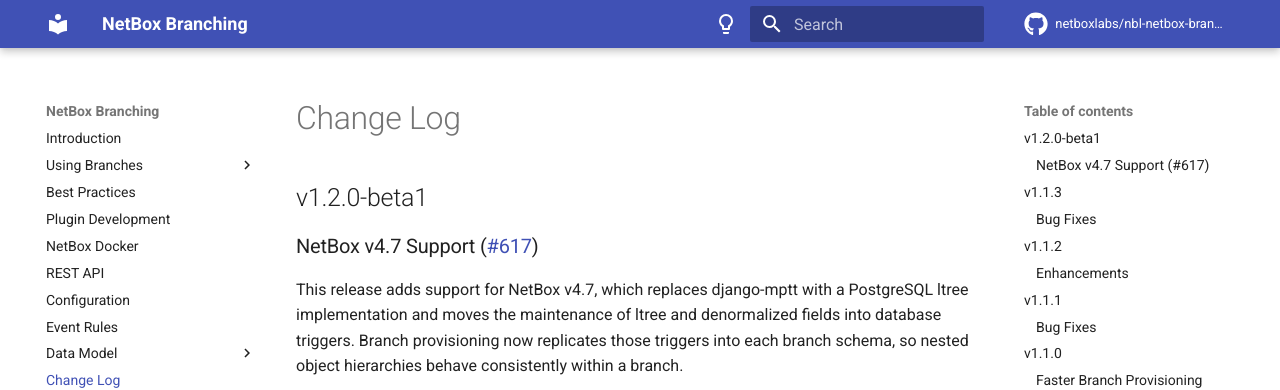
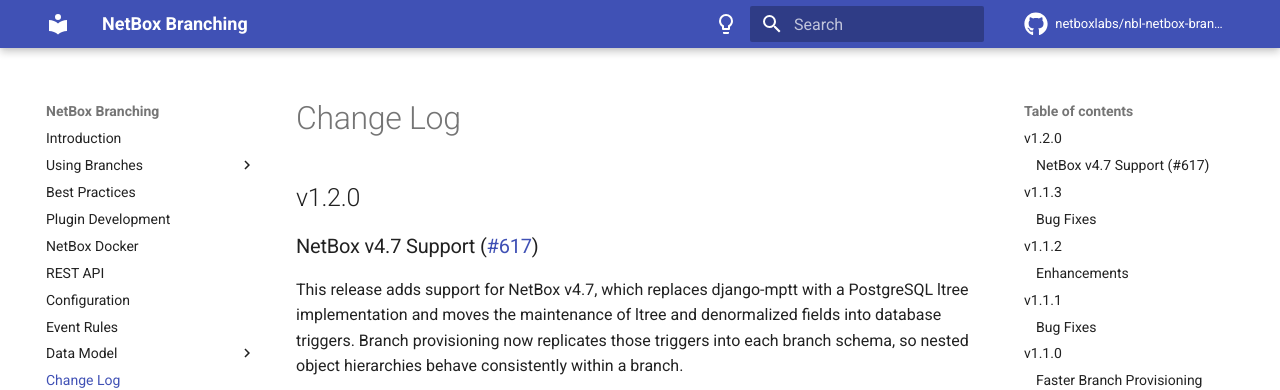
Before and after one commit to netboxlabs/netbox-branching, an MkDocs documentation site: the page built from docs/changelog.md, in a window 1280 px wide and 900 px high. Shown: the top 390 px of the window. Built offline with MkDocs 1.6.1 and Material for MkDocs 9.7.7, drawn with Linux system fonts in a browser that asks for light colours; comment, search, counter and statistics services are not loaded.

Commit message:
Release v1.2.0

```diff
--- a/docs/changelog.md
+++ b/docs/changelog.md
@@ -1,6 +1,6 @@
 # Change Log
 
-## v1.2.0-beta1
+## v1.2.0
 
 ### NetBox v4.7 Support ([#617](https://github.com/netboxlabs/netbox-branching/issues/617))
 
--- a/netbox_branching/__init__.py
+++ b/netbox_branching/__init__.py
@@ -12,7 +12,7 @@
     name = 'netbox_branching'
     verbose_name = 'NetBox Branching'
     description = 'A git-like branching implementation for NetBox'
-    version = '1.2.0-beta1'
+    version = '1.2.0'
     base_url = 'branching'
     # Remember to update COMPATIBILITY.md when modifying the minimum/maximum supported NetBox versions.
     # NetBox 4.7 replaced django-mptt with a PostgreSQL ltree implementation and moved ltree/denorm
--- a/pyproject.toml
+++ b/pyproject.toml
@@ -1,6 +1,6 @@
 [project]
 name = "netboxlabs-netbox-branching"
-version = "1.2.0-beta1"
+version = "1.2.0"
 description = "A git-like branching implementation for NetBox"
 readme = "README.md"
 requires-python = ">=3.10"
```
Also changed, not shown: COMPATIBILITY.md (+1 -1 lines).
